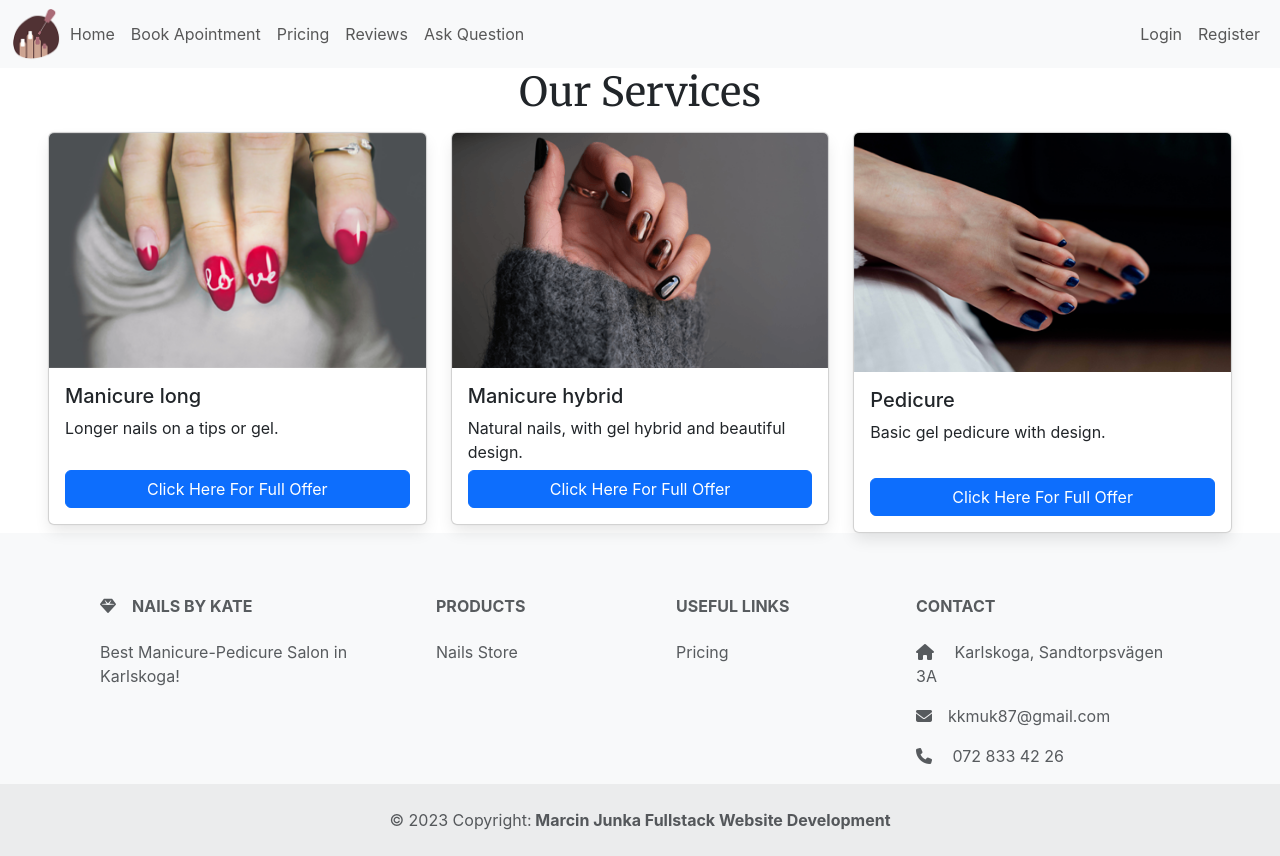
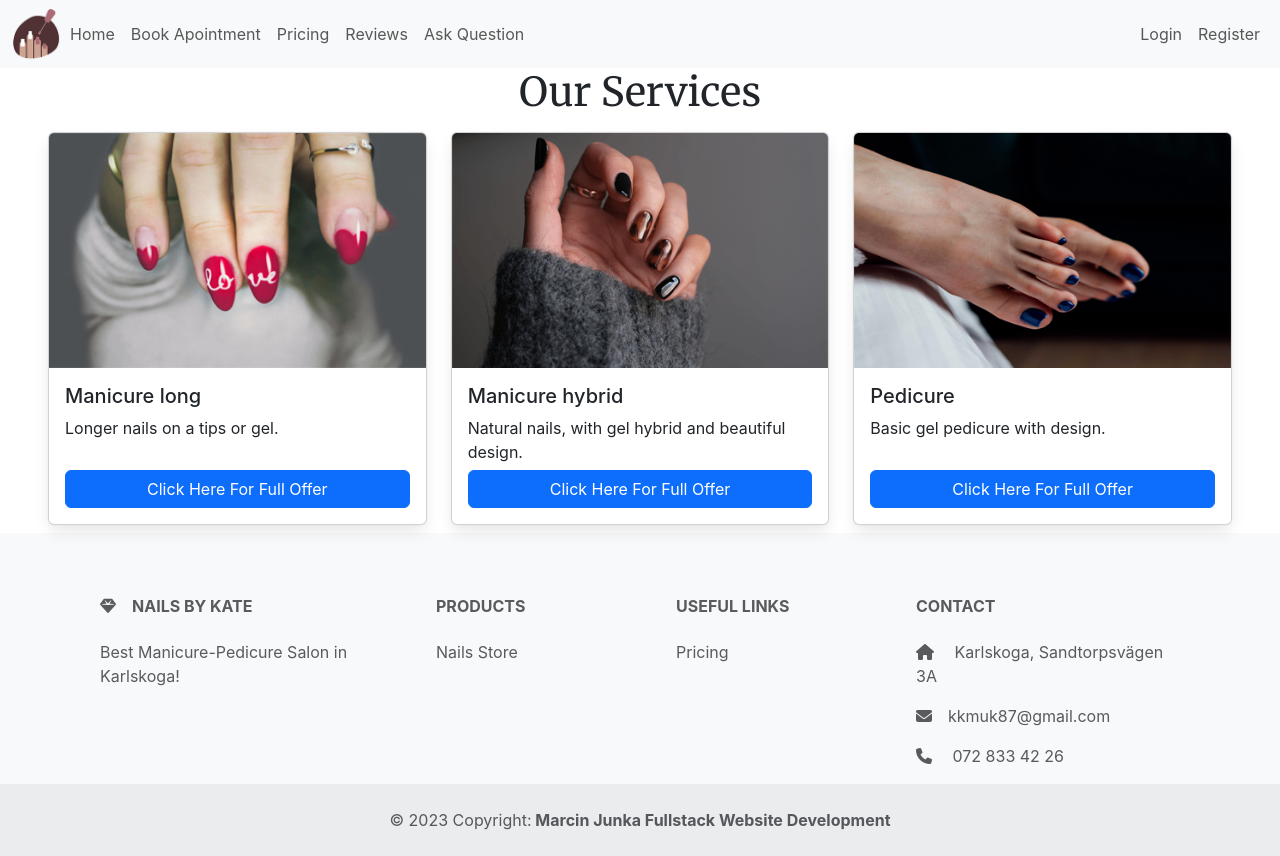
Before and after one commit to GitMalmoer/NailsBookingApp-FrontEnd-Typescript-Redux, a React (Create React App) app: page /test in a window 1280 px wide. Built offline with nearby package versions, Linux system fonts and the light colour scheme.

Commit message:
fixpedicuremargin

```diff
--- a/src/Components/Home/OurServices.tsx
+++ b/src/Components/Home/OurServices.tsx
@@ -63,7 +63,7 @@ function OurServices() {
         </div>
       </div>
 
-      <div className="col-12 col-lg-4 mt-2" data-aos="fade-right">
+      <div className="col-12 col-lg-4 my-2" data-aos="fade-right">
         <div className="card h-100">
           <img
             className="card-img-top"
```
